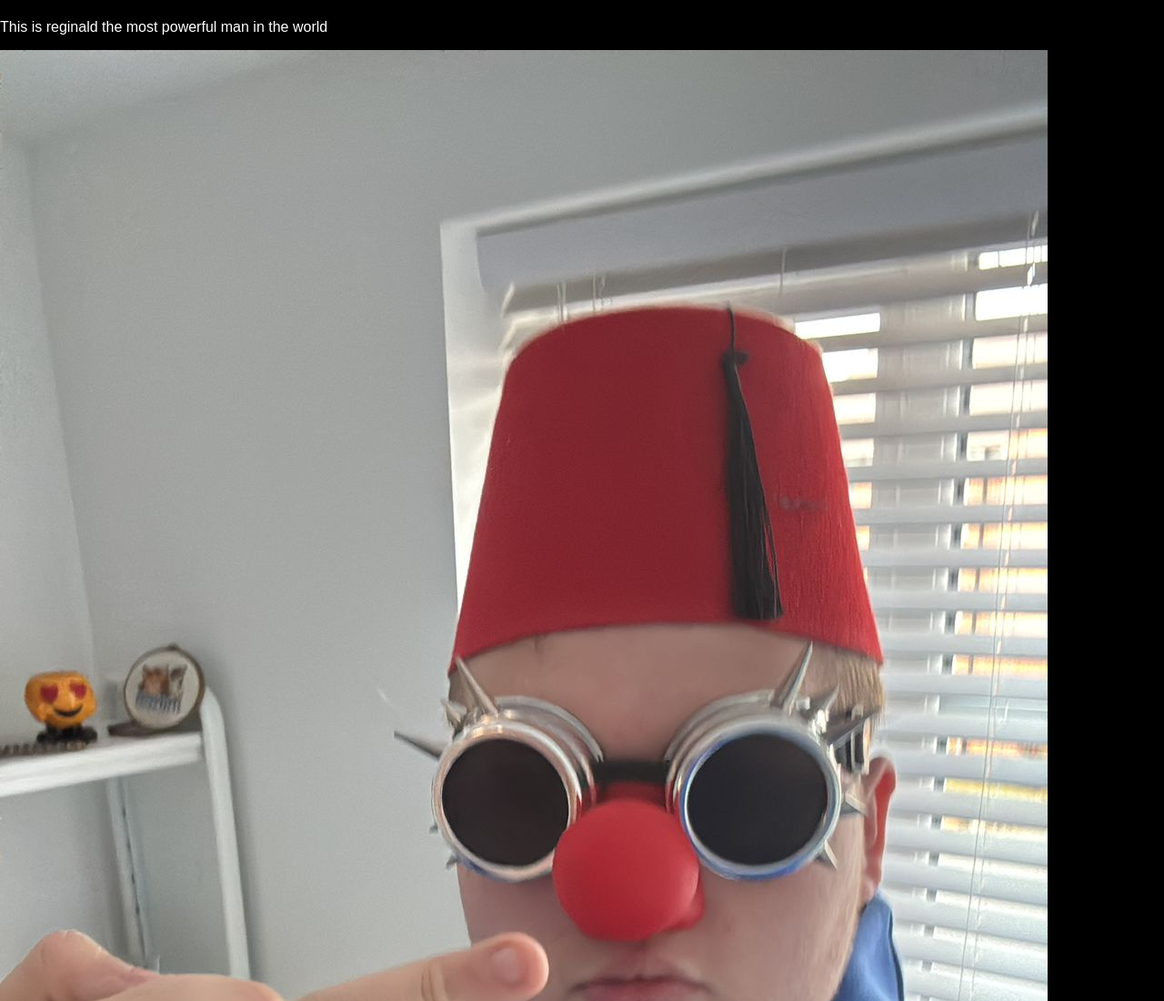
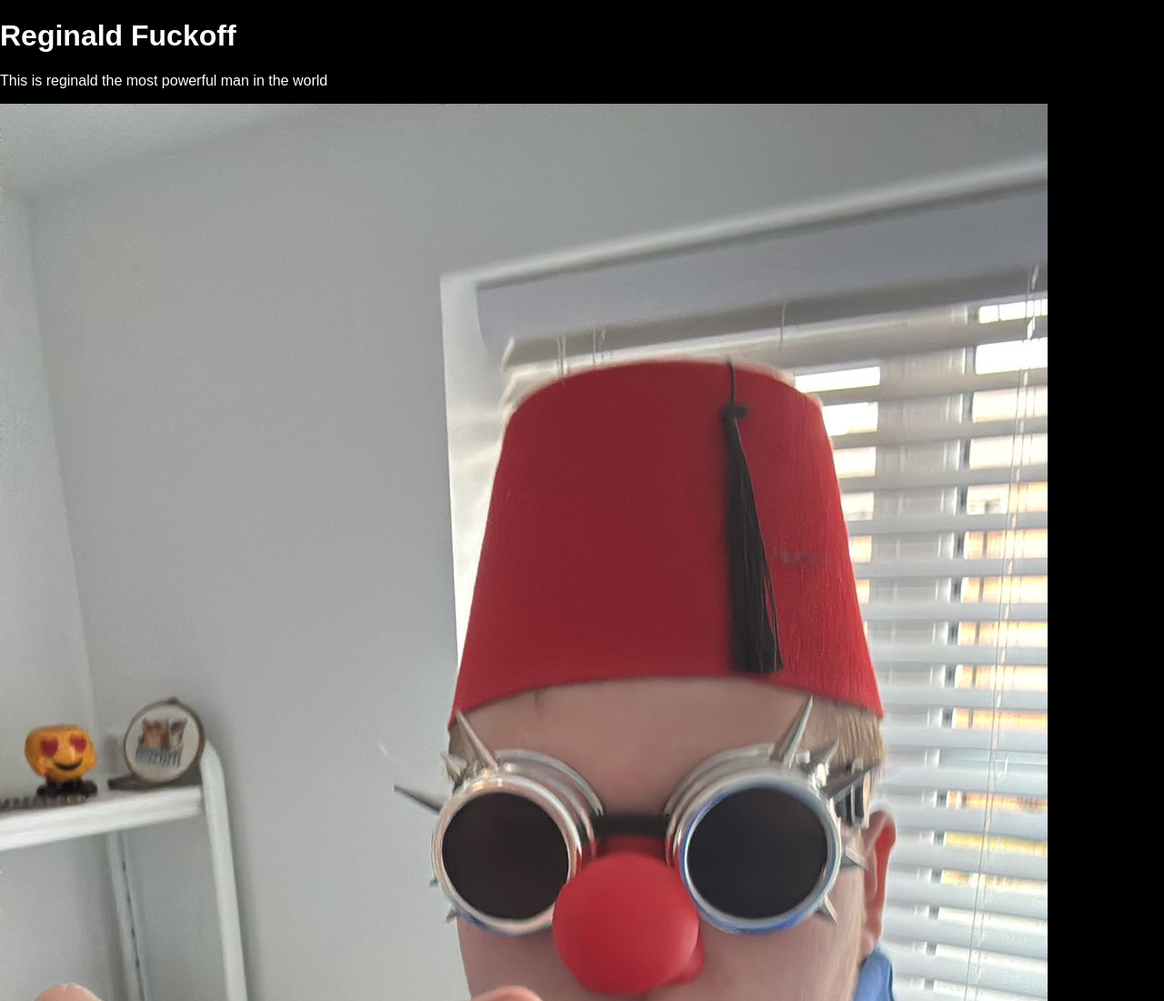
Before and after one commit to connorb839/reginaldfuckoff, a plain HTML site: page index.html in a window 1280 px wide. Shown: the top 1100 px of the page at 91% size. Drawn offline with Linux system fonts and the light colour scheme.

Commit message:
Update index.html

```diff
--- a/index.html
+++ b/index.html
@@ -15,7 +15,7 @@
     </style>
 </head>
 <body>
-    <h1></h1>
+    <h1>Reginald Fuckoff</h1>
     <p>This is reginald the most powerful man in the world</p>
     <img src="/images/reginald.jpg"
 </body>
```
